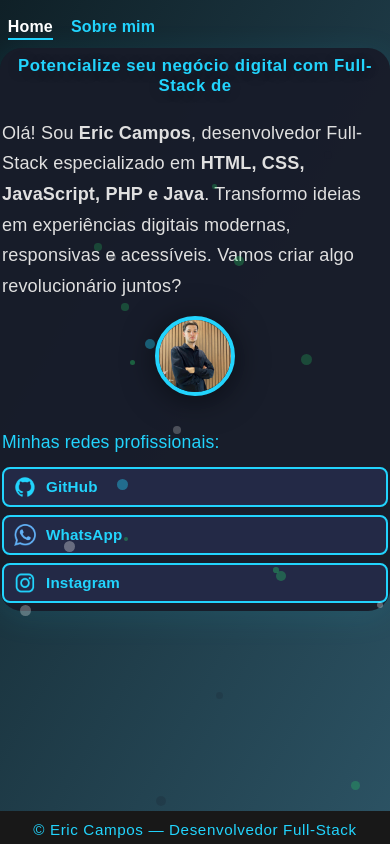
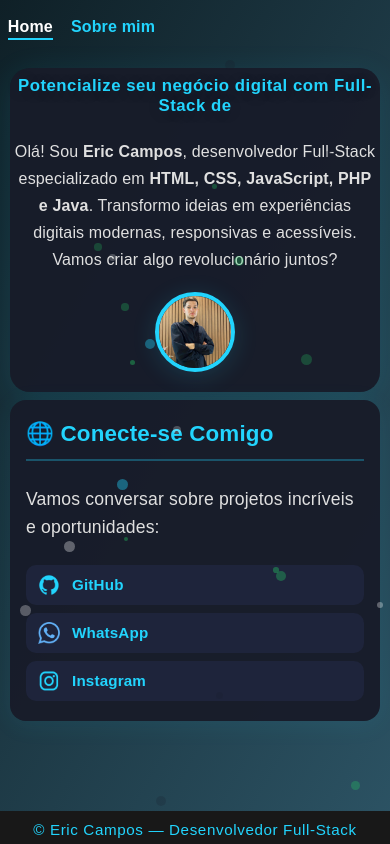
Before and after one commit to ericrc77/portifolioV2, a plain HTML site: page index.html in a window 390 px wide. Drawn offline with Linux system fonts and the light colour scheme.

Commit message:
feat: melhoria do espaçamento sobre mim + redesign home moderno e responsivo

```diff
--- a/index.html
+++ b/index.html
@@ -13,7 +13,7 @@
             <a class="cabecalho__menu__link" href="about.html">Sobre mim</a>
         </nav>
     </header>
-    <main>
+    <main class="home__container">
         <section class="home__apresentacao">
             <div class="home__conteudo">
                 <h1 class="home__titulo">
@@ -23,9 +23,14 @@
                 <p class="home__texto">
                     Olá! Sou <strong>Eric Campos</strong>, desenvolvedor Full-Stack especializado em <b>HTML, CSS, JavaScript, PHP e Java</b>. Transformo ideias em experiências digitais modernas, responsivas e acessíveis. Vamos criar algo revolucionário juntos?
                 </p>
+            </div>
             <img src="assets/perfil..jpeg" alt="Foto de perfil de Eric Campos com expressão séria" class="home__foto">
+        </section>
+
+        <section class="home__redes">
+            <h2 class="home__redes__titulo">🌐 Conecte-se Comigo</h2>
+            <p class="home__redes__subtitulo">Vamos conversar sobre projetos incríveis e oportunidades:</p>
             <div class="home__links">
-                    <p class="home__links__subtitulo">Minhas redes profissionais:</p>
                 <a class="home__links__link" href="https://github.com/ericrc77" target="_blank" rel="noopener" aria-label="GitHub de Eric Campos">
                     <img src="assets/github.png" alt="Ícone do GitHub" class="apresentacao__links__link_imagem">
                     GitHub
@@ -39,7 +44,6 @@
                     Instagram
                 </a>
             </div>
-            </div>
         </section>
     </main>
     <script src="scripts.js"></script>
--- a/styles/styles.css
+++ b/styles/styles.css
@@ -198,25 +198,31 @@ body {
     letter-spacing: 0.02em;
 }
 /* === HOME (index.html) === */
+.home__container {
+    max-width: 1000px;
+    margin: 40px auto;
+    padding: 0 20px;
+    animation: fadeInUp 0.7s cubic-bezier(.39,.575,.565,1) both;
+}
+
 .home__apresentacao {
-    max-width: 820px;
-    margin: 48px auto 32px auto;
-    padding: 32px 24px;
     background: rgba(24, 28, 42, 0.97);
-    border-radius: 22px;
+    border-radius: 20px;
+    padding: 40px;
+    margin-bottom: 50px;
     box-shadow: 0 6px 32px 0 rgba(34, 212, 253, 0.10);
     display: flex;
-    flex-direction: row;
     align-items: center;
     gap: 40px;
-    animation: fadeInUp 0.7s cubic-bezier(.39,.575,.565,1) both;
 }
+
 .home__conteudo {
-    flex: 1 1 0;
+    flex: 1;
     display: flex;
     flex-direction: column;
     gap: 24px;
 }
+
 .home__titulo {
     font-size: 2.2rem;
     color: #22D4FD;
@@ -225,63 +231,143 @@ body {
     letter-spacing: 0.03em;
     text-shadow: 0 2px 12px #181c2a44;
 }
+
 .home__texto {
     color: #e0e0e0;
     font-size: 1.13rem;
     line-height: 1.7;
 }
-.home__links {
-    display: flex;
-    flex-direction: column;
-    gap: 14px;
-    margin-top: 10px;
+
+.home__foto {
+    width: 180px;
+    height: 180px;
+    object-fit: cover;
+    border-radius: 50%;
+    border: 4px solid #22D4FD;
+    box-shadow: 0 4px 24px 0 rgba(34, 212, 253, 0.15);
 }
-.home__links__subtitulo {
+
+.home__redes {
+    background: rgba(24, 28, 42, 0.97);
+    border-radius: 16px;
+    padding: 32px;
+    box-shadow: 0 4px 24px 0 rgba(34, 212, 253, 0.08);
+}
+
+.home__redes__titulo {
+    font-size: 1.8rem;
     color: #22D4FD;
     font-family: 'Krona One', sans-serif;
+    margin-bottom: 24px;
+    padding-bottom: 12px;
+    border-bottom: 2px solid rgba(34, 212, 253, 0.3);
+}
+
+.home__redes__subtitulo {
+    color: #e0e0e0;
     font-size: 1.1rem;
-    margin-bottom: 6px;
+    line-height: 1.6;
+    margin-bottom: 24px;
 }
+
+.home__links {
+    display: grid;
+    grid-template-columns: repeat(auto-fit, minmax(200px, 1fr));
+    gap: 16px;
+}
+
 .home__links__link {
     display: flex;
     align-items: center;
-    gap: 10px;
-    background: #232946;
+    gap: 12px;
+    background: rgba(35, 41, 70, 0.6);
     color: #22D4FD;
-    padding: 10px 22px;
-    border-radius: 8px;
+    padding: 16px 20px;
+    border-radius: 10px;
     font-size: 1rem;
     font-weight: 600;
     text-decoration: none;
-    transition: background 0.2s, color 0.2s;
-    border: 2px solid #22D4FD;
+    transition: all 0.3s ease;
+    border: 2px solid transparent;
 }
+
 .home__links__link:hover {
-    background: #22D4FD;
-    color: #232946;
-}
-.home__foto {
-    width: 200px;
-    height: 200px;
-    object-fit: cover;
-    border-radius: 50%;
-    border: 4px solid #22D4FD;
-    box-shadow: 0 4px 32px #0008;
+    background: rgba(35, 41, 70, 0.8);
+    border-color: #22D4FD;
+    transform: translateY(-2px);
+    box-shadow: 0 4px 15px rgba(34, 212, 253, 0.15);
 }
 @media (max-width: 900px) {
+    .home__container {
+        padding: 0 15px;
+        margin: 30px auto;
+    }
+
     .home__apresentacao {
         flex-direction: column;
-        align-items: center;
+        text-align: center;
         gap: 24px;
-        padding: 18px 8px;
+        padding: 32px 24px;
+        margin-bottom: 40px;
     }
+
     .home__foto {
-        width: 250px;
-        height: 250px;
-        margin: 0 auto 18px auto;
-        display: block;
+        width: 150px;
+        height: 150px;
+    }
+
+    .home__titulo {
+        font-size: 1.8rem;
+    }
+
+    .home__redes {
+        padding: 24px 20px;
+    }
+
+    .home__links {
+        grid-template-columns: 1fr;
     }
 }
+
+/* Media query para dispositivos muito pequenos - Home */
+@media (max-width: 480px) {
+    .home__container {
+        padding: 0 10px;
+        margin: 20px auto;
+    }
+
+    .home__apresentacao {
+        padding: 24px 16px;
+        margin-bottom: 30px;
+    }
+
+    .home__titulo {
+        font-size: 1.6rem;
+    }
+
+    .home__texto {
+        font-size: 1rem;
+    }
+
+    .home__foto {
+        width: 120px;
+        height: 120px;
+    }
+
+    .home__redes {
+        padding: 20px 16px;
+    }
+
+    .home__redes__titulo {
+        font-size: 1.4rem;
+    }
+
+    .home__links__link {
+        padding: 14px 16px;
+        font-size: 0.9rem;
+    }
+}
+
 /* === CURRÍCULO === */
 .curriculo__container {
     max-width: 900px;
@@ -520,7 +606,7 @@ body {
 .about__content {
     display: flex;
     flex-direction: column;
-    gap: 40px;
+    gap: 50px;
 }
 
 .about__historia, .about__skills, .about__competencias, .about__certificacoes, .about__visao, .about__contato {
```
Lines whose indentation alone changed are shown as unchanged.
